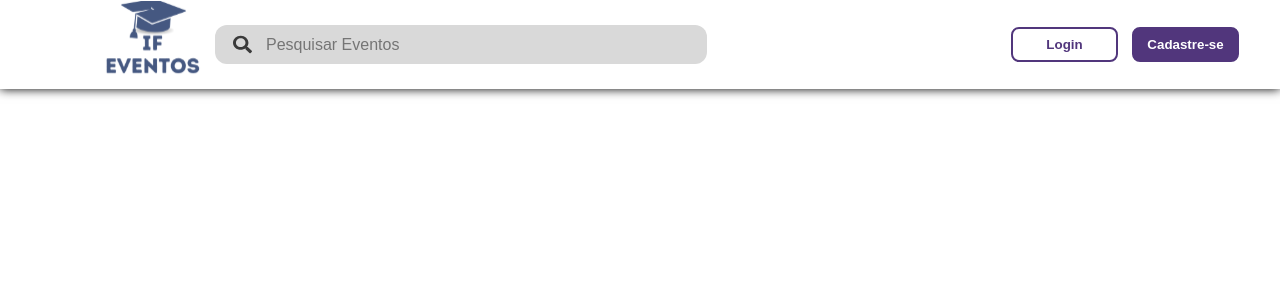
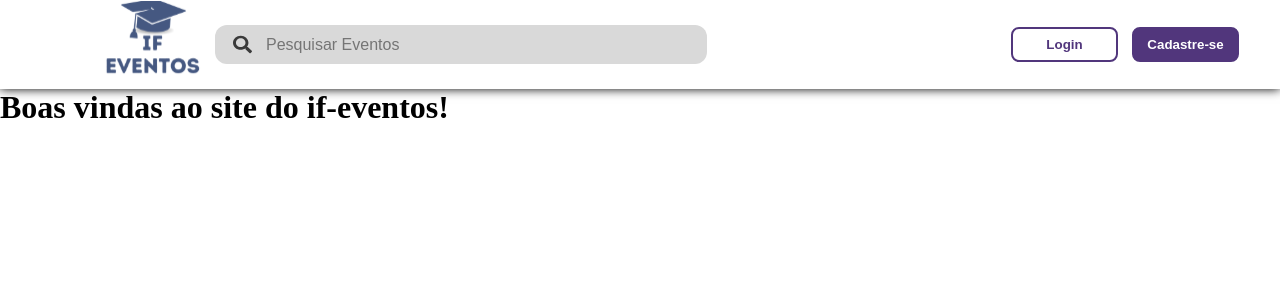
Before and after one commit to if-eventos/pw2-if-eventos, a React (Vite) app: page / in a window 1280 px wide. Before the commit this address had no page. Shown: the top 300 px of the page. Built offline with nearby package versions, Linux system fonts and the light colour scheme; the HTML template or start-up script is replaced by a standard one.

Commit message:
Criando pastas para as devidas telas

```diff
--- a/src/Router.tsx
+++ b/src/Router.tsx
@@ -2,6 +2,7 @@ import { Route, Routes} from 'react-router-dom';
 import { useAuth } from './hooks/useAuth';
 
 import Cadastro from './pages/Cadastro';
+import Home from './pages/home';
 
 
 export function Router() {
@@ -13,7 +14,11 @@ export function Router() {
             {
                 !isLogged ?
                 (
+                    <>
                     <Route path='/cadastro' element={<Cadastro />} />
+                    <Route path='/' element={<Home />} />
+
+                    </>
                 )
                 :
                 (
```
Also changed, not shown: src/pages/Detalhes-Evento/index.tsx (added), src/pages/Editar-Perfil/index.tsx (added).
